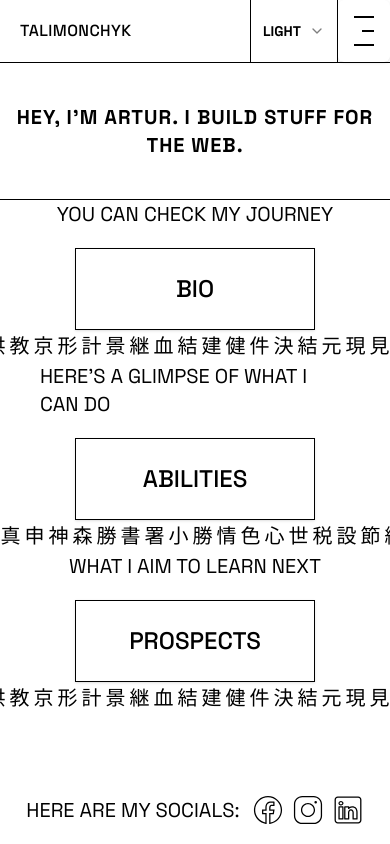
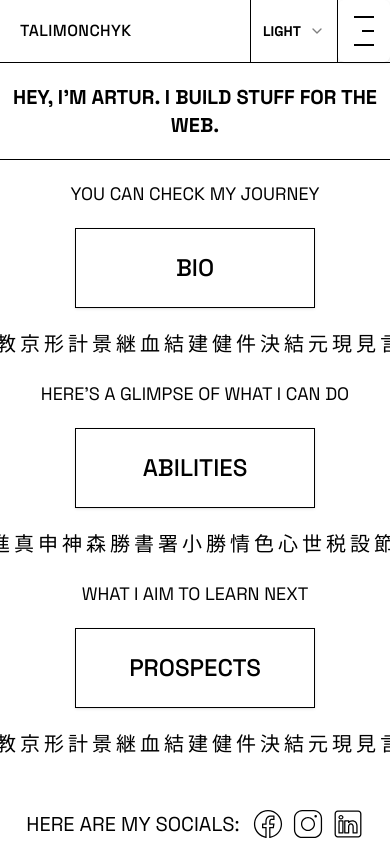
Before and after one commit to diletant93/portfolio, a React (Vite) app: page / in a window 390 px wide. Shown: the top 844 px of the page. Built offline with nearby package versions, Linux system fonts and the light colour scheme.

Commit message:
home page, fixes for the mobal devices. Fixes just the visuals

```diff
--- a/src/components/BigSocials.tsx
+++ b/src/components/BigSocials.tsx
@@ -4,7 +4,7 @@ import Socials from "./Socials";
 
 export default function BigSocials() {
     return (
-      <div className="flex justify-center gap-3 py-20 items-center">
+      <div className="flex justify-center gap-3 py-7  md:py-20 items-center">
         <p className="uppercase text-xl">Here are my socials:</p> <Socials/>
       </div>
     );
--- a/src/components/PageTitle.tsx
+++ b/src/components/PageTitle.tsx
@@ -2,7 +2,7 @@ import Heading from "./Heading";
 
 export default function PageTitle({children}:{children:React.ReactNode}) {
   return (
-    <div className="text-center py-10 border-b border-b-secondary">
+    <div className="text-center py-5 md:py-10 border-b border-b-secondary uppercase">
            <Heading>{children}</Heading>
      </div>
   );
--- a/src/components/home/IntroSection.tsx
+++ b/src/components/home/IntroSection.tsx
@@ -9,29 +9,29 @@ export default function IntroSection() {
     return (
         <div className="intro-section">
             <div className="intro-item">
-                <div className="text-xl uppercase transition-all duration-300 origin-center hover:tracking-widest">
+                <div className="text-center text-lg md:text-xl uppercase transition-all duration-300 origin-center hover:tracking-widest">
                     You can check my journey
                 </div>
                 <Link to={'/bio'}>
-                    <Button className="shadcn-button px-20 py-10 text-2xl uppercase hover:-translate-y-2 w-60 h-20">BIO</Button>
+                    <Button className="shadcn-button text-2xl uppercase hover:-translate-y-2 w-60 h-20">BIO</Button>
                 </Link>
             </div>
             <ScrollingListRight items={kanjiArray} renderItem={renderNumber} />
             <div className="intro-item ">
-                <div className="text-xl uppercase transition-all duration-300 origin-center hover:tracking-widest">
+                <div className="text-center text-lg md:text-xl uppercase transition-all duration-300 origin-center hover:tracking-widest">
                     Here's a glimpse of what I can do
                 </div>
                 <Link to={'/abilities'}>
-                    <Button className="shadcn-button px-20 py-10 text-2xl uppercase hover:-translate-y-2 w-60 h-20">Abilities</Button>
+                    <Button className="shadcn-button text-2xl uppercase hover:-translate-y-2 w-60 h-20">Abilities</Button>
                 </Link>
             </div>
             <ScrollingListLeft items={kanjiArray} renderItem={renderNumber} />
             <div className="intro-item ">
-                <div className="text-xl uppercase transition-all duration-300 origin-center hover:tracking-widest">
+                <div className="text-center text-lg md:text-xl uppercase transition-all duration-300 origin-center hover:tracking-widest">
                     What I aim to learn next
                 </div>
                 <Link to={'/prospects'}>
-                    <Button className="shadcn-button px-20 py-10 text-2xl uppercase hover:-translate-y-2 w-60 h-20">Prospects</Button>
+                    <Button className="shadcn-button text-2xl uppercase hover:-translate-y-2 w-60 h-20">Prospects</Button>
                 </Link>
             </div>
             <ScrollingListRight items={kanjiArray} renderItem={renderNumber} />
--- a/src/globals.css
+++ b/src/globals.css
@@ -172,10 +172,10 @@
   }
   /* introSection */
   .intro-section {
-    @apply flex w-full flex-1 flex-shrink-0 flex-col items-center justify-items-center overflow-hidden;
+    @apply flex w-full gap-5 flex-1 flex-shrink-0 flex-col items-center justify-items-center overflow-hidden py-5;
   }
   .intro-item {
-    @apply flex w-full flex-1 flex-col items-center justify-center gap-5 px-10 md:flex-row md:justify-between md:gap-0 lg:w-2/3 lg:justify-between;
+    @apply flex w-full flex-1 flex-col items-center justify-center gap-5 md:px-10 px-5 md:flex-row md:justify-between md:gap-0 lg:w-2/3 lg:justify-between;
   }
   .spinning-circle {
     @apply absolute aspect-square h-2/3 origin-center animate-[spin_10s_linear_infinite] rounded-full border-2 border-dashed border-secondary bg-transparent;
--- a/src/pages/Home.tsx
+++ b/src/pages/Home.tsx
@@ -1,11 +1,12 @@
 import BigSocials from "@/components/BigSocials";
-import Heading from "@/components/Heading";
-import IntroSection from "@/components/home/IntroSection";;
+import IntroSection from "@/components/home/IntroSection";
+import PageTitle from "@/components/PageTitle";
+;
 
 export default function Home() {
   return (
     <div className="h-full flex flex-col">
-      <Heading className="text-center py-10 px-2 tracking-wider uppercase border-b border-b-secondary">Hey, I'm Artur. I build stuff for the web.</Heading>
+      <PageTitle>Hey, I'm Artur. I build stuff for the web.</PageTitle>
       <IntroSection/>
       <BigSocials/>
     </div>
```
Also changed, not shown: 1 other file (tests, documents, lock files or other folders).
